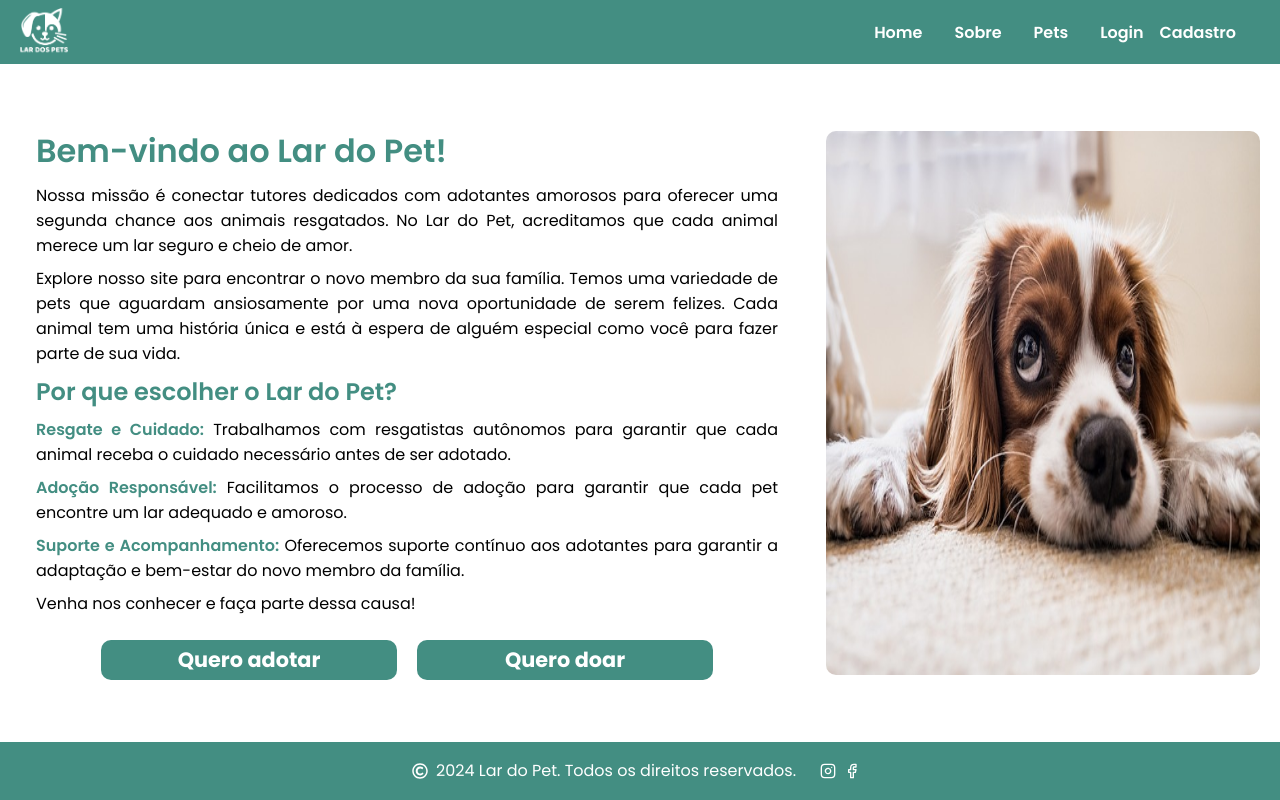
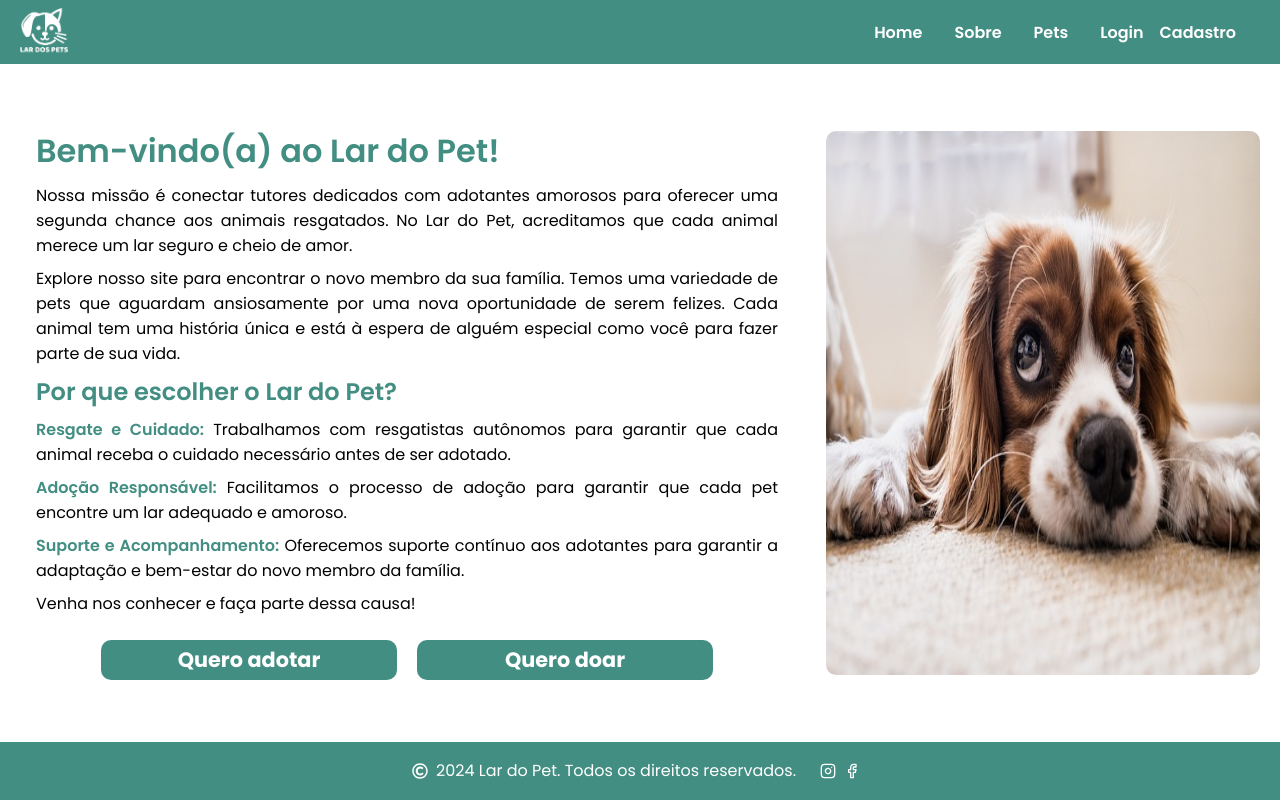
Before and after one commit to Rafael-GSousa/LarDoPet, a React (Vite) app in the folder frontend/newVersion/lardopet/: page / in a window 1280 px wide. Built offline with nearby package versions, Linux system fonts and the light colour scheme; no server answers.

Commit message:
Atualições nas páginas home e sobre

```diff
--- a/frontend/newVersion/lardopet/src/pages/Home/Home.jsx
+++ b/frontend/newVersion/lardopet/src/pages/Home/Home.jsx
@@ -11,7 +11,7 @@ export const Home = () => {
       <S.Wrapper>
         <S.LeftSection>
           <S.TextContainer>
-            <S.Title>Bem-vindo ao Lar do Pet!</S.Title>
+            <S.Title>Bem-vindo{'(a)'} ao Lar do Pet!</S.Title>
             <S.Text>
               Nossa missão é conectar tutores dedicados com adotantes amorosos
               para oferecer uma segunda chance aos animais resgatados. No Lar do
```
